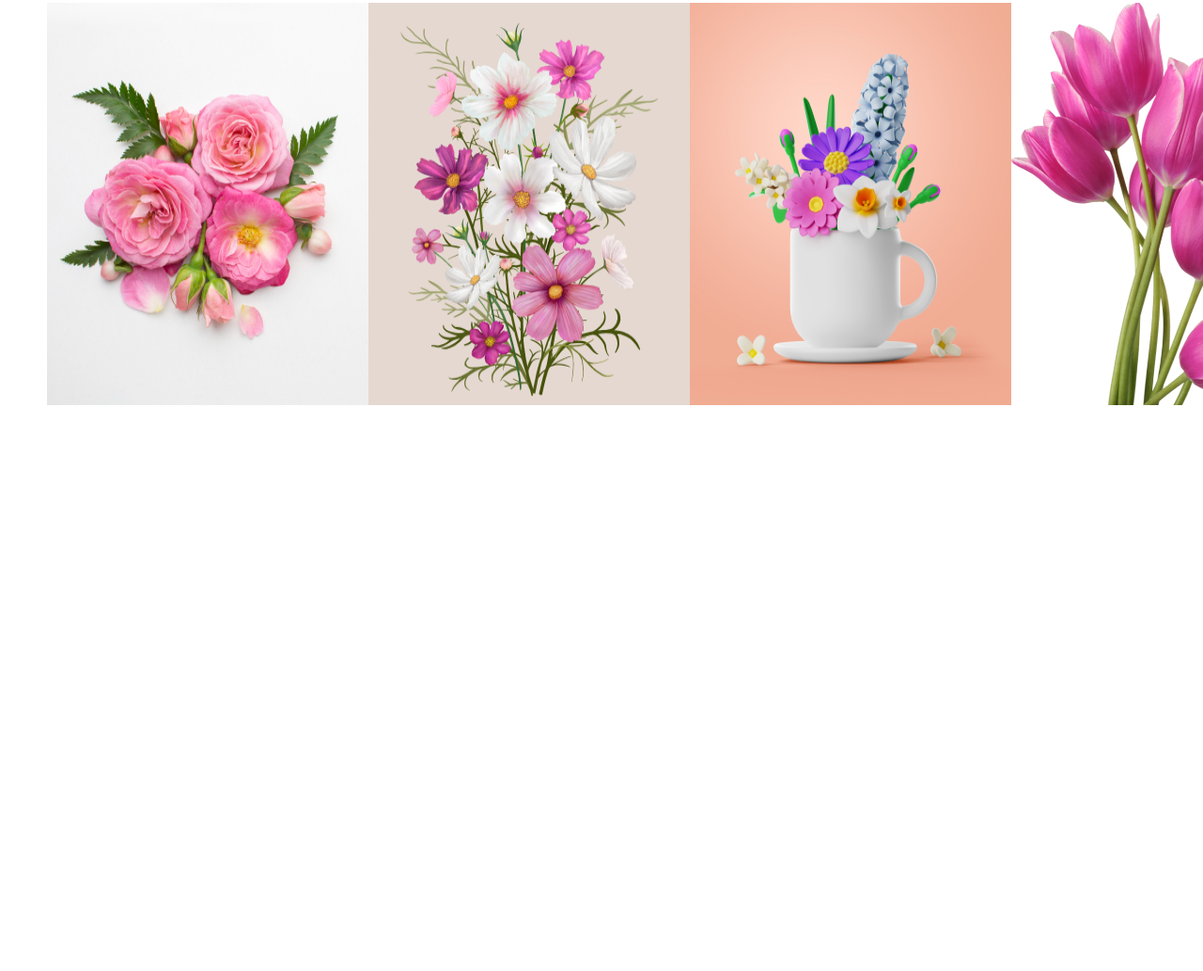
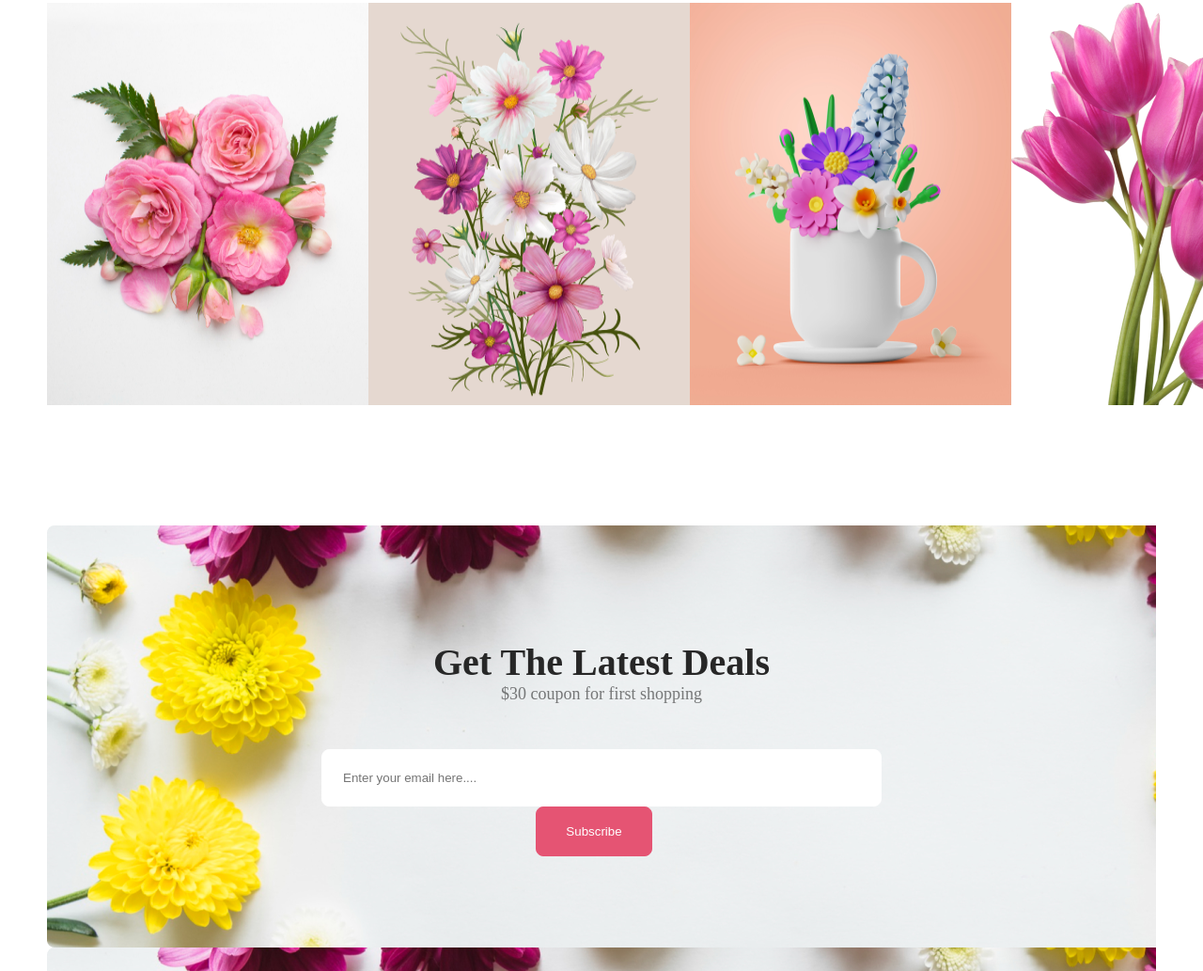
Before and after one commit to towhidhasan247/Online-Flower-Shop, a plain HTML site: page index.html in a window 1280 px wide. Shown: the part 3350-4383 px from the top of the page at 94% size. Before the commit the page ends 3781 px from the top, so only its background shows below. Drawn offline with Linux system fonts and the light colour scheme.

Commit message:
complete the lastest deal section

```diff
--- a/index.html
+++ b/index.html
@@ -90,6 +90,12 @@
                 <img src="images/pngwing 6.png" alt="">
             </div>
          </div>
+         <div class="latest-deal">
+           <h2>Get The Latest Deals</h2>
+           <p>$30 coupon for first shopping</p>
+           <input placeholder="Enter your email here...." type="email">
+           <button>Subscribe</button>
+         </div>
     </div>
 </body>
 
--- a/style.css
+++ b/style.css
@@ -190,9 +190,7 @@ body {
     padding-left: 150px;
 }
 .instagram{
-     margin-top: 128px;
-     margin-left: 50px;
-     margin-right: 50px;
+     margin: 128px 50px;
 }
 .instagram-container{
     text-align: center;
@@ -216,3 +214,42 @@ body {
    display: flex;
    justify-content: space-around;
 }
+
+.latest-deal{
+    margin: 0 50px;
+    padding: 122px 287px;
+    background: url(images/Rectangle\ 9.png);
+    text-align: center;
+}
+
+.latest-deal h2{
+    color: #272727;
+    font-size: 40px;
+    font-weight: 800;
+    margin: 0;
+}
+
+.latest-deal p{
+    color: rgba(39, 39, 39, 0.60);
+    font-size: 18px;
+    font-weight: 400;
+    margin-top: 0;
+    margin-bottom: 48px;
+}
+
+.latest-deal input{
+    padding: 22px;
+    width: 550px;
+    border: 1px solid white;
+    border-radius: 8px;
+    outline: none;
+}
+
+.latest-deal button{
+    color: white;
+    background:#E55473;
+    padding: 18px 31px;
+    border-radius: 8px;
+    border: 1px solid #E55473;
+    margin-right: 16px;
+}
```
